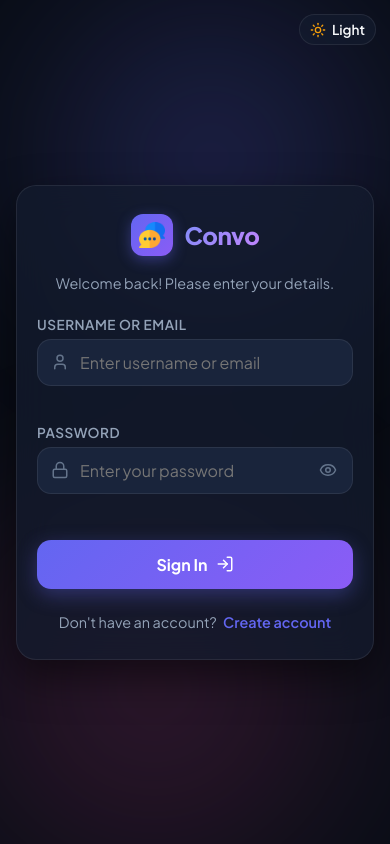
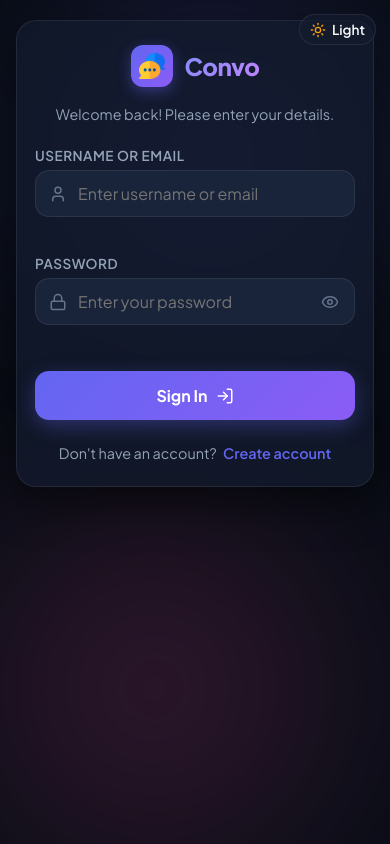
Before and after one commit to karthik-65/Convo, a React (Create React App) app in the folder client/: page /login in a window 390 px wide. Built offline with nearby package versions, Linux system fonts and the light colour scheme; no server answers.

Commit message:
Update mobile app scrolling, sanitize user error displays, and enhance DB connection handling

```diff
--- a/client/src/components/Login.css
+++ b/client/src/components/Login.css
@@ -6,8 +6,8 @@
   justify-content: center;
   background-color: var(--bg-app);
   position: relative;
-  overflow-y: auto;
-  padding: 16px;
+  overflow: hidden; /* No scroll on PC */
+  padding: 20px;
 }
 
 /* Background animated glowing Orbs */
@@ -40,11 +40,7 @@
 .auth-card {
   width: 100%;
   max-width: 440px;
-  max-height: calc(100vh - 32px);
-  max-height: calc(100dvh - 32px);
-  overflow-y: auto;
   padding: 24px 30px;
-  margin: auto;
   background: var(--bg-card);
   backdrop-filter: var(--glass-blur);
   -webkit-backdrop-filter: var(--glass-blur);
@@ -54,13 +50,8 @@
   z-index: 10;
   position: relative;
   transition: transform var(--transition-normal), box-shadow var(--transition-normal);
-  scrollbar-width: none; /* Hide scrollbar for Firefox */
-  -ms-overflow-style: none; /* Hide scrollbar for IE/Edge */
 }
 
-.auth-card::-webkit-scrollbar {
-  display: none; /* Hide scrollbar for Chrome, Safari, Opera */
-}
 
 .auth-card-header {
   text-align: center;
@@ -271,24 +262,34 @@
   border-color: var(--accent-primary);
 }
 
-/* Mobile responsive optimization */
+/* Mobile application specific scrolling & layout optimization */
 @media (max-width: 600px) {
   .auth-page-wrapper {
+    overflow-y: auto; /* Enable page scrolling exclusively on mobile app screens */
+    -webkit-overflow-scrolling: touch;
+    align-items: flex-start;
     padding: 16px;
-    padding-top: max(16px, env(safe-area-inset-top));
-    padding-bottom: max(16px, env(safe-area-inset-bottom));
+    padding-top: max(20px, env(safe-area-inset-top));
+    padding-bottom: max(28px, env(safe-area-inset-bottom));
   }
+
   .auth-card {
-    padding: 28px 20px;
+    padding: 24px 18px;
     border-radius: 20px;
+    margin: 0 auto;
+    max-height: none;
+    overflow: visible;
   }
+
   .auth-input {
     font-size: 16px; /* Prevents auto-zoom on iOS Safari */
     padding: 12px 12px 12px 42px;
   }
+
   .auth-brand-title {
     font-size: 1.5rem;
   }
+
   .auth-theme-toggle {
     top: 14px;
     right: 14px;
--- a/client/src/components/Login.js
+++ b/client/src/components/Login.js
@@ -61,11 +61,21 @@ function Login({ setUser }) {
       setUser(res.data.user);
       navigate('/');
     } catch (err) {
-      console.error('Login error:', err.response ? err.response.data : err.message);
-      setLoginError(err.response?.data?.message || 'Invalid credentials');
+      console.error('Login error:', err);
+      const rawMessage = (err.response?.data?.message || err.message || '').toLowerCase();
+      const status = err.response?.status;
+
+      if (rawMessage.includes('invalid') || status === 400 || status === 401) {
+        setLoginError('Invalid username/email or password.');
+      } else if (status === 500 || status === 503 || !err.response || rawMessage.includes('database') || rawMessage.includes('timeout') || rawMessage.includes('network') || rawMessage.includes('server')) {
+        setLoginError('Service temporarily unavailable. Please try again in a moment.');
+      } else {
+        setLoginError('Login failed. Please check your credentials and try again.');
+      }
     } finally {
       setIsLoading(false);
     }
+
   };
 
   return (
--- a/client/src/components/Register.js
+++ b/client/src/components/Register.js
@@ -114,18 +114,23 @@ function Register() {
         navigate('/login');
       }, 1800);
     } catch (err) {
-      const message = err.response?.data?.message || 'Registration failed';
+      console.error('Registration Error:', err);
+      const rawMessage = (err.response?.data?.message || err.message || '').toLowerCase();
+      const status = err.response?.status;
 
-      if (message.toLowerCase().includes('username')) {
-        setUsernameError('Username already exists');
-      } else if (message.toLowerCase().includes('email')) {
-        setEmailError('Email already exists');
+      if (rawMessage.includes('username')) {
+        setUsernameError('This username is already taken. Please choose another.');
+      } else if (rawMessage.includes('email')) {
+        setEmailError('This email is already registered. Please log in or use another email.');
+      } else if (status === 500 || status === 503 || !err.response || rawMessage.includes('database') || rawMessage.includes('timeout') || rawMessage.includes('network') || rawMessage.includes('server')) {
+        setGeneralError('Service temporarily unavailable. Please try again in a moment.');
       } else {
-        setGeneralError(message);
+        setGeneralError('Registration failed. Please check your details and try again.');
       }
     } finally {
       setIsLoading(false);
     }
+
   };
 
   return (
```
Also changed, not shown: 2 other files (tests, documents, lock files or other folders).
